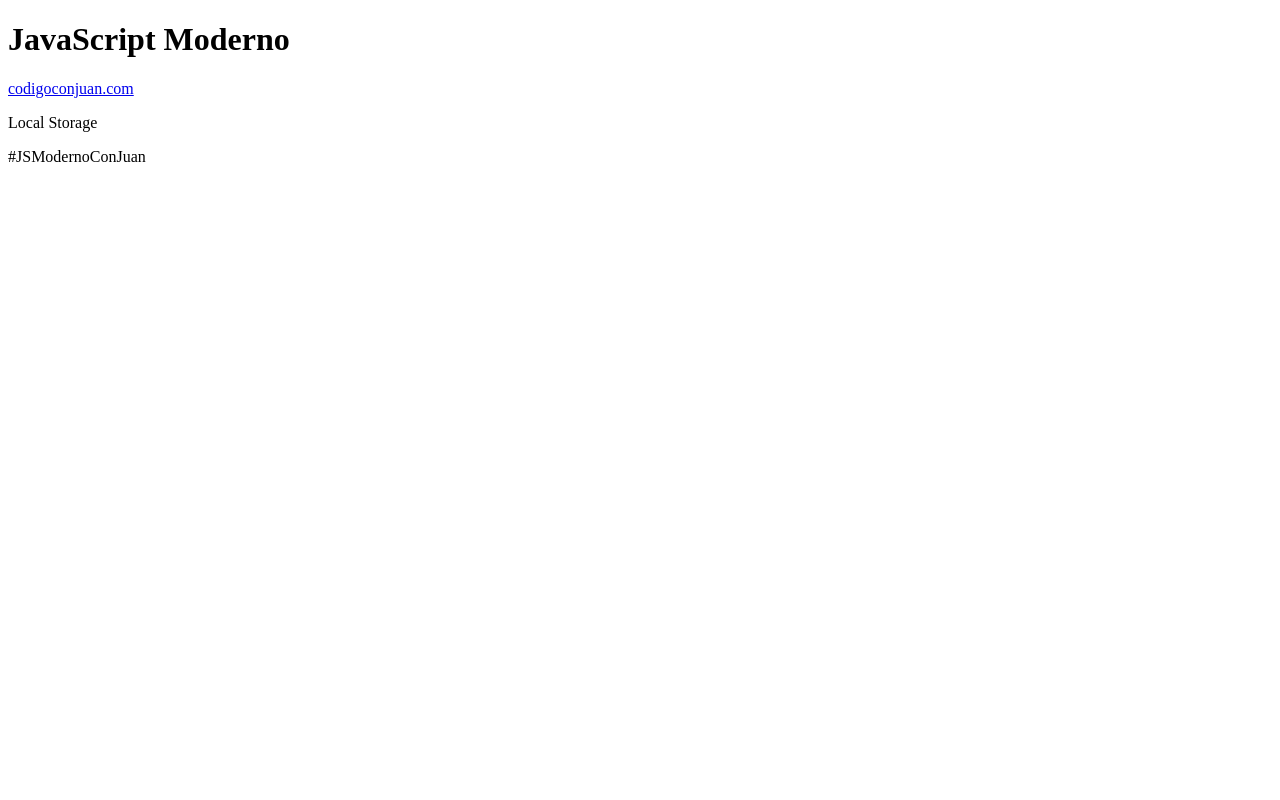
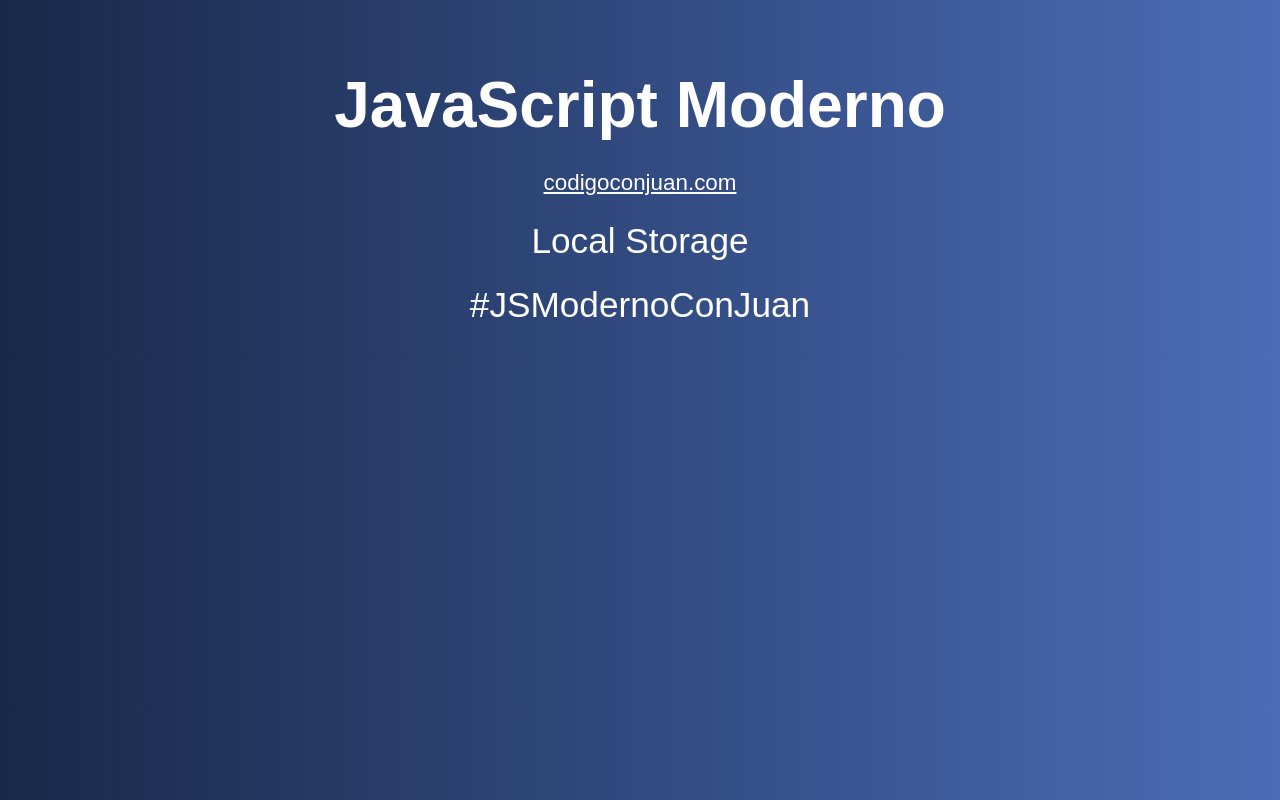
Before and after one commit to Norman-Arredondo/Excersice_LocalStorage_JS, a plain HTML site: page index.html in a window 1280 px wide. Drawn offline with Linux system fonts and the light colour scheme; a web font is replaced by a local one.

Commit message:
Primeros pasos LocalStorage
Cómo usarlo y poder usar objetos o arreglos en LS

```diff
--- /dev/null
+++ b/assets/css/style.css
@@ -0,0 +1,33 @@
+body {
+    background: #4b6cb7;  /* fallback for old browsers */
+    background: -webkit-linear-gradient(to right, #182848, #4b6cb7);  /* Chrome 10-25, Safari 5.1-6 */
+    background: linear-gradient(to right, #182848, #4b6cb7); /* W3C, IE 10+/ Edge, Firefox 16+, Chrome 26+, Opera 12+, Safari 7+ */
+}
+
+h1, p, a {
+    font-family: 'Carrois Gothic SC', sans-serif;
+    display: block;
+    text-align: center;
+    line-height:.8;
+    color: white;
+}
+.contenido {
+    max-width: 1200px;
+    margin: 5rem auto 0 auto;
+    color: white;
+    font-size: 3rem;
+    font-family: 'Carrois Gothic SC', sans-serif;
+}
+h1 {
+    font-size: 4rem;
+}
+a {
+    font-size: 1.4rem;
+}
+p {
+    font-size: 2.2rem;
+}
+
+.hashtag {
+    font-family: Arial, Helvetica, sans-serif;
+}
--- a/index.html
+++ b/index.html
@@ -5,7 +5,7 @@
     <meta name="viewport" content="width=device-width, initial-scale=1.0">
     <title>Document</title>
     <link href="https://fonts.googleapis.com/css2?family=Carrois+Gothic+SC&display=swap" rel="stylesheet">
-    <link rel="stylesheet" href="../assets/css/style.css">
+    <link rel="stylesheet" href="./assets/css/style.css">
 </head>
 <body>
 
--- a/js/01-app.js
+++ b/js/01-app.js
@@ -0,0 +1,25 @@
+/** Agregar Elementos a LocalStorage*/
+
+localStorage.setItem('nombre', '1'); // (Llave, valor)
+
+// Llave es cómo vas a hacer referencia a los valores. Cómo vas a optener los valores
+// Valor - es lo que puede cambiar
+ // LocalStorage sólo almacena Strings
+
+sessionStorage.setItem('nombre', 'Alex');
+
+// Conventir un objeto a un String
+
+const producto = {
+    nombre: "Monitor de 24 pulgadas",
+    precio: 300
+};
+
+const productoString = JSON.stringify( producto ); // Convierte el objeto a String
+localStorage.setItem('producto', productoString); // Lo agrega a LocalStorage
+
+
+// Arreglo a String
+
+const meses = ['Enero', 'Febrero', 'Marzo'];
+localStorage.setItem('meses', JSON.stringify(meses));
```
